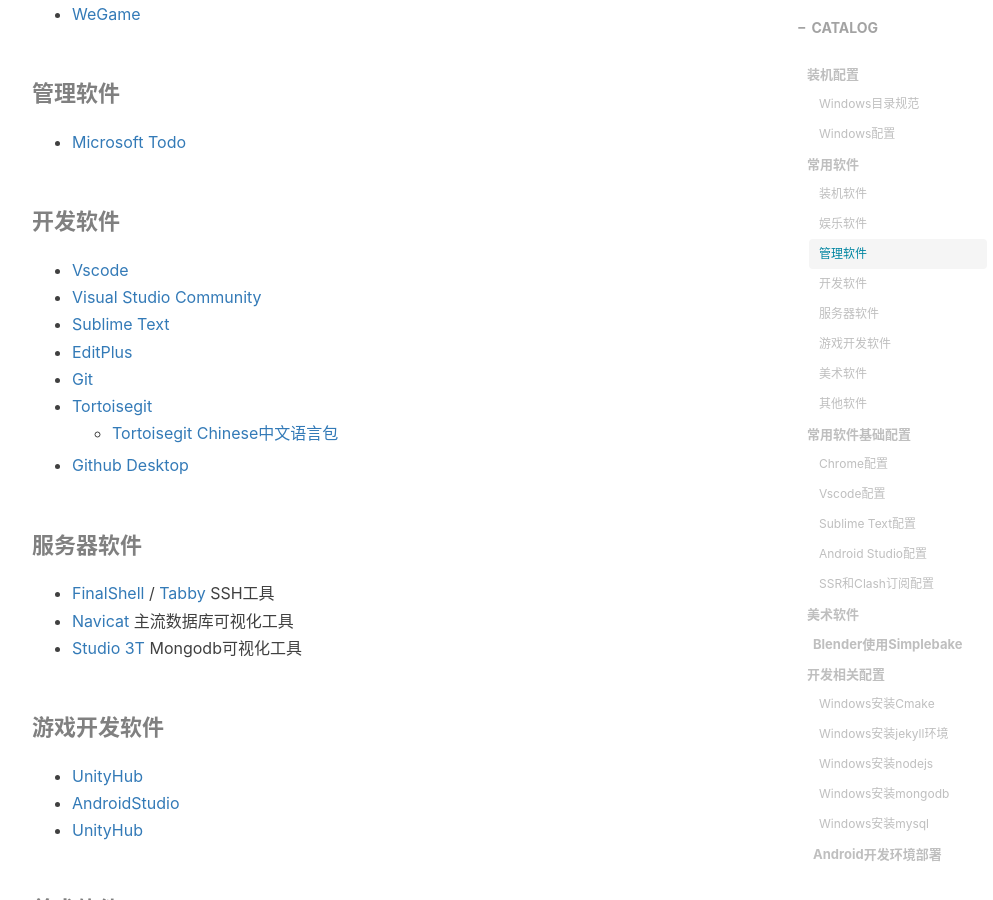
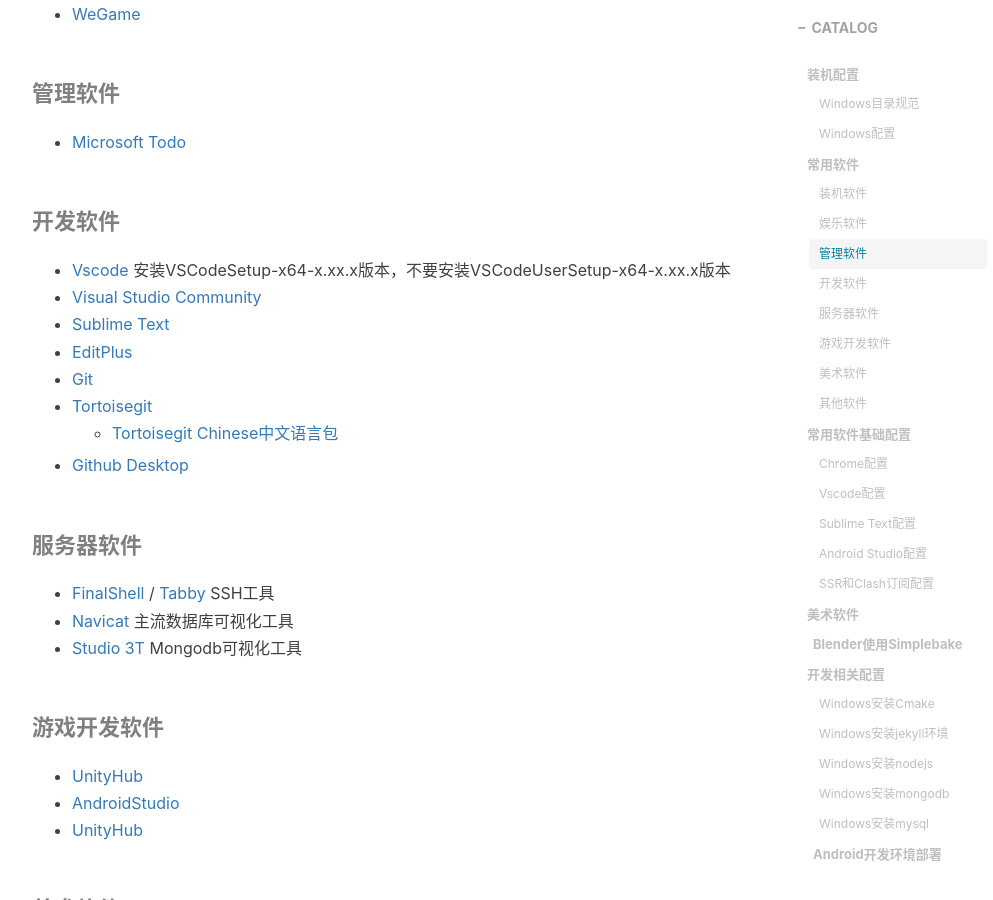
Before and after one commit to gumcstronger/gumcstronger.github.io, a Jekyll site: the page built from _posts/2022/2022-08-24-windows.md, in a window 1280 px wide and 900 px high, scrolled down 3261 px. Shown: the whole window, without its empty margins (233-1226 px from the left). Built offline with Jekyll 4.4.1, drawn with Linux system fonts in a browser that asks for light colours; comment, search, counter and statistics services are not loaded.

Commit message:
Update 2022-08-24-windows.md

```diff
--- a/_posts/2022/2022-08-24-windows.md
+++ b/_posts/2022/2022-08-24-windows.md
@@ -110,7 +110,7 @@
 
 #### 开发软件
 
-- [Vscode](https://code.visualstudio.com/)
+- [Vscode](https://code.visualstudio.com/#alt-downloads) 安装VSCodeSetup-x64-x.xx.x版本，不要安装VSCodeUserSetup-x64-x.xx.x版本
 - [Visual Studio Community](https://visualstudio.microsoft.com/zh-hans/downloads/)
 - [Sublime Text](https://www.sublimetext.com/)
 - [EditPlus](https://www.editplus.com/)
```
